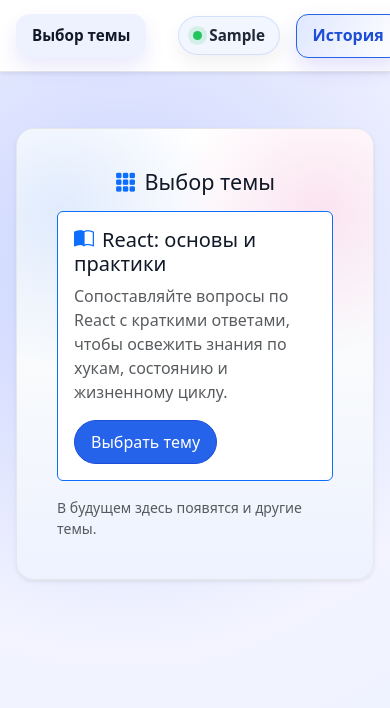
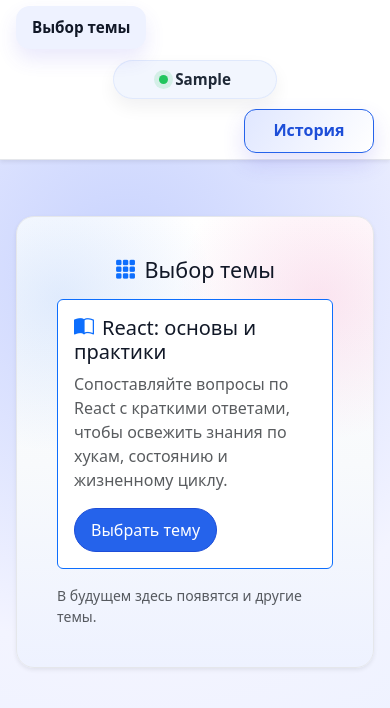
Before and after one commit to pavelkayler/pavelkayler.github.io, a React (Vite) app: page /#/ in a window 390 px wide. Both pictures are taken after typing "Sample" into the empty fields and a click on the button "Войти". Shown: the top 708 px of the page. Built offline with nearby package versions, Linux system fonts and the light colour scheme.

Commit message:
Tweak header layout and widen quiz content

```diff
--- a/src/ui/app/App.css
+++ b/src/ui/app/App.css
@@ -26,6 +26,7 @@
 .app-shell {
     min-height: 100vh;
     width: 100%;
+    overflow-x: hidden;
     margin: 0;
     display: flex;
     flex-direction: column;
@@ -40,7 +41,8 @@
 }
 
 .quiz-container {
-    max-width: 1480px;
+    max-width: none;
+    width: 100%;
 }
 
 /* ===== НАВИГАЦИЯ И ПОЛЬЗОВАТЕЛЬ ===== */
@@ -48,6 +50,7 @@
 .app-navbar {
     border-bottom: 1px solid #e5e7eb;
     padding-block: 0.35rem;
+    width: 100%;
 }
 
 .brand-icon {
@@ -86,6 +89,32 @@
     padding-block: 0.35rem;
 }
 
+.header-grid {
+    display: grid;
+    grid-template-columns: minmax(0, 1fr) auto minmax(0, 1fr);
+    align-items: center;
+    width: 100%;
+    gap: clamp(0.5rem, 2vw, 1.25rem);
+}
+
+.header-grid__brand {
+    justify-self: start;
+}
+
+.header-grid__center {
+    justify-self: center;
+}
+
+.header-grid__actions {
+    justify-self: end;
+    display: flex;
+    align-items: center;
+}
+
+.header-grid__actions .nav-pill-btn {
+    min-width: 130px;
+}
+
 .header-finish-btn {
     min-width: 130px;
 }
@@ -108,7 +137,7 @@
     display: inline-flex;
     align-items: center;
     gap: 0.45rem;
-    padding: 0.45rem 0.85rem;
+    padding: 0.45rem 0.95rem;
     border-radius: 999px;
     background: rgba(37, 99, 235, 0.06);
     border: 1px solid rgba(37, 99, 235, 0.14);
@@ -116,6 +145,22 @@
     font-weight: 600;
     font-size: 0.95rem;
     box-shadow: 0 8px 18px rgba(15, 23, 42, 0.06);
+    min-width: 164px;
+    justify-content: center;
+    transition: all 0.2s ease;
+    cursor: pointer;
+    border-width: 1px;
+    border-style: solid;
+    background-clip: padding-box;
+    appearance: none;
+    text-decoration: none;
+}
+
+.auth-status-pill.is-logout {
+    background: rgba(239, 68, 68, 0.08);
+    border-color: rgba(239, 68, 68, 0.24);
+    color: #b91c1c;
+    box-shadow: 0 8px 18px rgba(239, 68, 68, 0.12);
 }
 
 .status-dot {
@@ -124,6 +169,11 @@
     border-radius: 50%;
     background: #22c55e;
     box-shadow: 0 0 0 5px rgba(34, 197, 94, 0.14);
+}
+
+.auth-status-pill.is-logout .status-dot {
+    background: #ef4444;
+    box-shadow: 0 0 0 5px rgba(239, 68, 68, 0.16);
 }
 
 .stat-chip {
@@ -774,21 +824,108 @@
 }
 
 .history-stats {
-    display: flex;
-    flex-wrap: wrap;
+    display: grid;
     gap: 0.65rem;
     margin-top: 0.75rem;
+    grid-template-columns: repeat(6, minmax(0, 1fr));
+    grid-auto-rows: 1fr;
 }
 
 .history-stat {
-    flex: 1 1 160px;
     min-width: 0;
-    padding: 0.65rem 0.75rem;
+    padding: 0.65rem 0.85rem;
     border-radius: 12px;
     background: #f8fafc;
     border: 1px solid #e5e7eb;
     display: grid;
     gap: 0.25rem;
+}
+
+.history-stat--user {
+    grid-column: 1 / span 3;
+}
+
+.history-stat--time {
+    grid-column: 4 / span 3;
+}
+
+.history-stat--success {
+    grid-column: 1 / span 2;
+}
+
+.history-stat--danger {
+    grid-column: 3 / span 2;
+}
+
+.history-stat--combo {
+    grid-column: 5 / span 2;
+}
+
+@media (max-width: 992px) {
+    .header-grid {
+        grid-template-columns: repeat(2, minmax(0, 1fr));
+        grid-template-areas:
+            "brand actions"
+            "center center";
+    }
+
+    .header-grid__brand {
+        grid-area: brand;
+    }
+
+    .header-grid__center {
+        grid-area: center;
+    }
+
+    .header-grid__actions {
+        grid-area: actions;
+        justify-content: flex-end;
+    }
+
+    .history-stats {
+        grid-template-columns: repeat(2, minmax(0, 1fr));
+    }
+
+    .history-stat--user,
+    .history-stat--time,
+    .history-stat--combo {
+        grid-column: 1 / span 2;
+    }
+
+    .history-stat--success {
+        grid-column: 1 / span 1;
+    }
+
+    .history-stat--danger {
+        grid-column: 2 / span 1;
+    }
+}
+
+@media (max-width: 576px) {
+    .header-grid {
+        grid-template-columns: 1fr;
+        grid-template-areas:
+            "brand"
+            "center"
+            "actions";
+        gap: 0.65rem;
+    }
+
+    .header-grid__actions {
+        justify-content: center;
+    }
+
+    .history-stats {
+        grid-template-columns: 1fr;
+    }
+
+    .history-stat--user,
+    .history-stat--time,
+    .history-stat--success,
+    .history-stat--danger,
+    .history-stat--combo {
+        grid-column: auto / span 1;
+    }
 }
 
 .history-stat__label {
--- a/src/ui/components/header/Header.jsx
+++ b/src/ui/components/header/Header.jsx
@@ -1,4 +1,4 @@
-import { useContext, useMemo } from "react";
+import { useContext, useEffect, useMemo, useState } from "react";
 import { Link, useLocation } from "react-router-dom";
 import { Navbar, Container, Button } from "react-bootstrap";
 
@@ -6,7 +6,7 @@
 
 const Header = () => {
   const location = useLocation();
-  const { isAuth, userName } = useContext(UserContext);
+  const { isAuth, userName, logout } = useContext(UserContext);
   const {
     topic,
     timeLeft,
@@ -41,6 +41,13 @@
     return countdown === 0 ? "Старт" : String(countdown);
   }, [countdown]);
 
+  const [isLogoutMode, setIsLogoutMode] = useState(false);
+
+  useEffect(() => {
+    // eslint-disable-next-line react-hooks/set-state-in-effect
+    setIsLogoutMode(false);
+  }, [location.pathname, userName]);
+
   if (!isAuth) {
     return null;
   }
@@ -52,6 +59,16 @@
   const showQuizControls = isQuizPage && wasStarted && !isQuizFinished;
   const isCountdownActive = countdownText !== null;
   const displayName = userName?.trim() || "Пользователь";
+
+  const handleAuthToggle = () => {
+    if (isLogoutMode) {
+      logout();
+      setIsLogoutMode(false);
+      return;
+    }
+
+    setIsLogoutMode(true);
+  };
 
   return (
     <Navbar
@@ -79,24 +96,30 @@
             </Button>
           </div>
         ) : (
-          <div className="d-flex align-items-center w-100 gap-3">
+          <div className="header-grid">
             <Navbar.Brand
               as={Link}
               to="/topics"
               onClick={handleTopicClick}
-              className="brand-topic flex-shrink-0"
+              className="brand-topic header-grid__brand"
             >
               {isTopicsPage || isHistoryPage ? "Выбор темы" : topic?.title || "Тема"}
             </Navbar.Brand>
 
-            <div className="flex-grow-1 d-flex justify-content-center">
-              <span className="auth-status-pill" aria-live="polite">
+            <div className="header-grid__center">
+              <button
+                type="button"
+                className={`auth-status-pill ${isLogoutMode ? "is-logout" : ""}`}
+                aria-live="polite"
+                aria-pressed={isLogoutMode}
+                onClick={handleAuthToggle}
+              >
                 <span className="status-dot" aria-hidden="true" />
-                <span className="fw-semibold">{displayName}</span>
-              </span>
+                <span className="fw-semibold">{isLogoutMode ? "Выйти" : displayName}</span>
+              </button>
             </div>
 
-            <div className="d-flex align-items-center gap-2 flex-shrink-0">
+            <div className="header-grid__actions">
               <Button
                 variant="outline-primary"
                 className="nav-pill-btn"
--- a/src/ui/components/history/History.jsx
+++ b/src/ui/components/history/History.jsx
@@ -61,7 +61,7 @@
                       </div>
 
                       <div className="history-stats">
-                        <div className="history-stat">
+                        <div className="history-stat history-stat--user">
                           <span className="history-stat__label">Участник</span>
                           <span className="history-stat__value">
                             <i className="bi bi-person-circle text-primary" />
@@ -69,7 +69,7 @@
                           </span>
                         </div>
 
-                        <div className="history-stat">
+                        <div className="history-stat history-stat--time">
                           <span className="history-stat__label">Время</span>
                           <span className="history-stat__value">
                             <i className="bi bi-stopwatch text-warning" />
--- a/src/ui/components/quiz/Quiz.jsx
+++ b/src/ui/components/quiz/Quiz.jsx
@@ -65,21 +65,9 @@
   }, [finishQuiz]);
 
   // локальное состояние для "Начать" + отсчёт
-  const [showIntroCard, setShowIntroCard] = useState(true);
-
   const handleStart = () => {
     startCountdown();
   };
-
-  useEffect(() => {
-    if (!wasStarted) {
-      setShowIntroCard(true);
-      return undefined;
-    }
-
-    setShowIntroCard(false);
-    return undefined;
-  }, [countdown, wasStarted]);
 
   // анимация "+1" по изменению score
   const [showBurst, setShowBurst] = useState(false);
@@ -100,10 +88,12 @@
     return undefined;
   }, [score]);
 
+  const showIntroCard = !wasStarted;
+
   return (
     <Container fluid className="py-4 px-3 px-md-4 quiz-container">
-      <Row className="justify-content-center">
-        <Col xxl={10}>
+      <Row>
+        <Col xs={12}>
           <Card className="shadow-sm p-4 page-card quiz-card">
             <CardBody className="quiz-body">
               <ScoreBurst visible={showBurst} />
```
